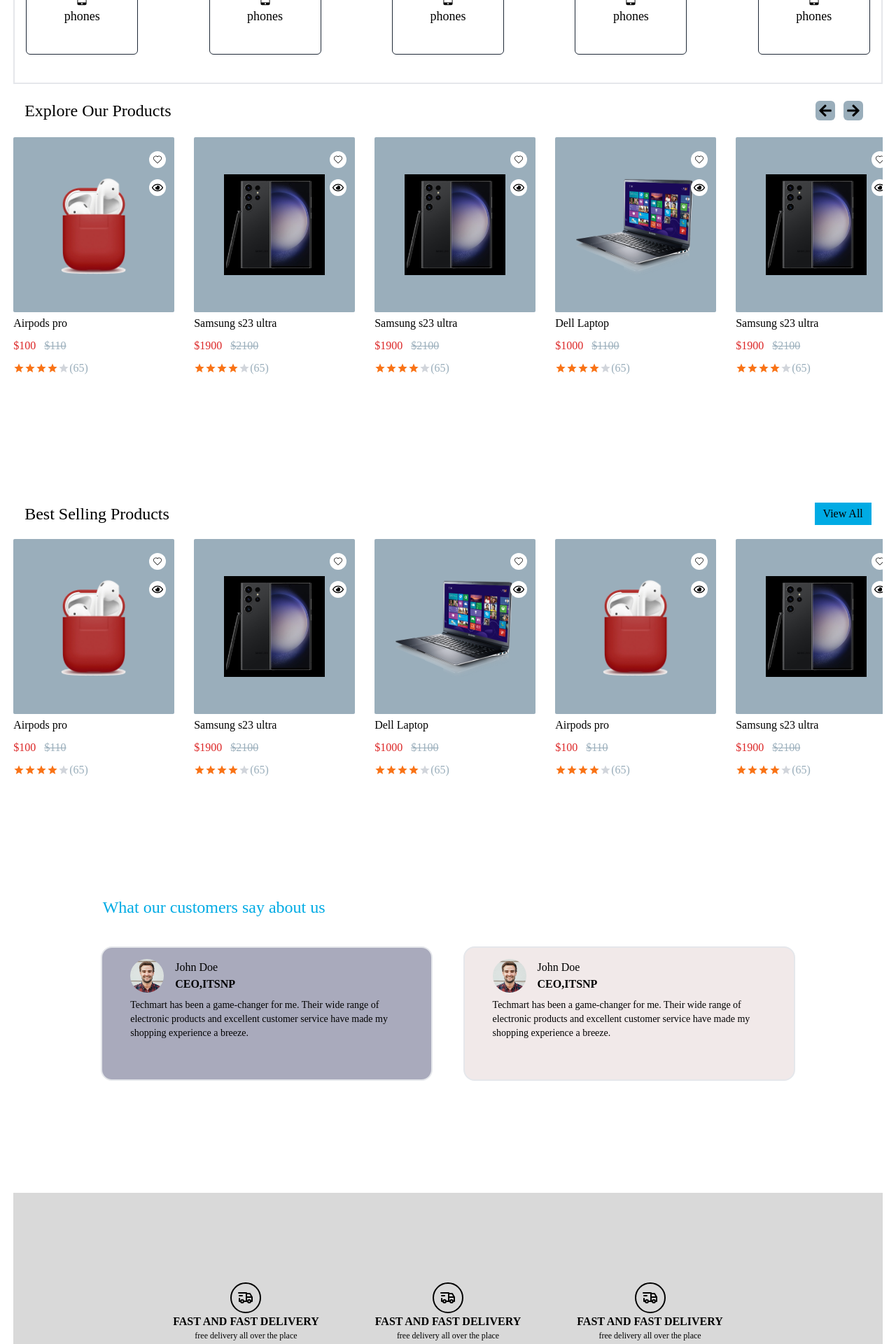
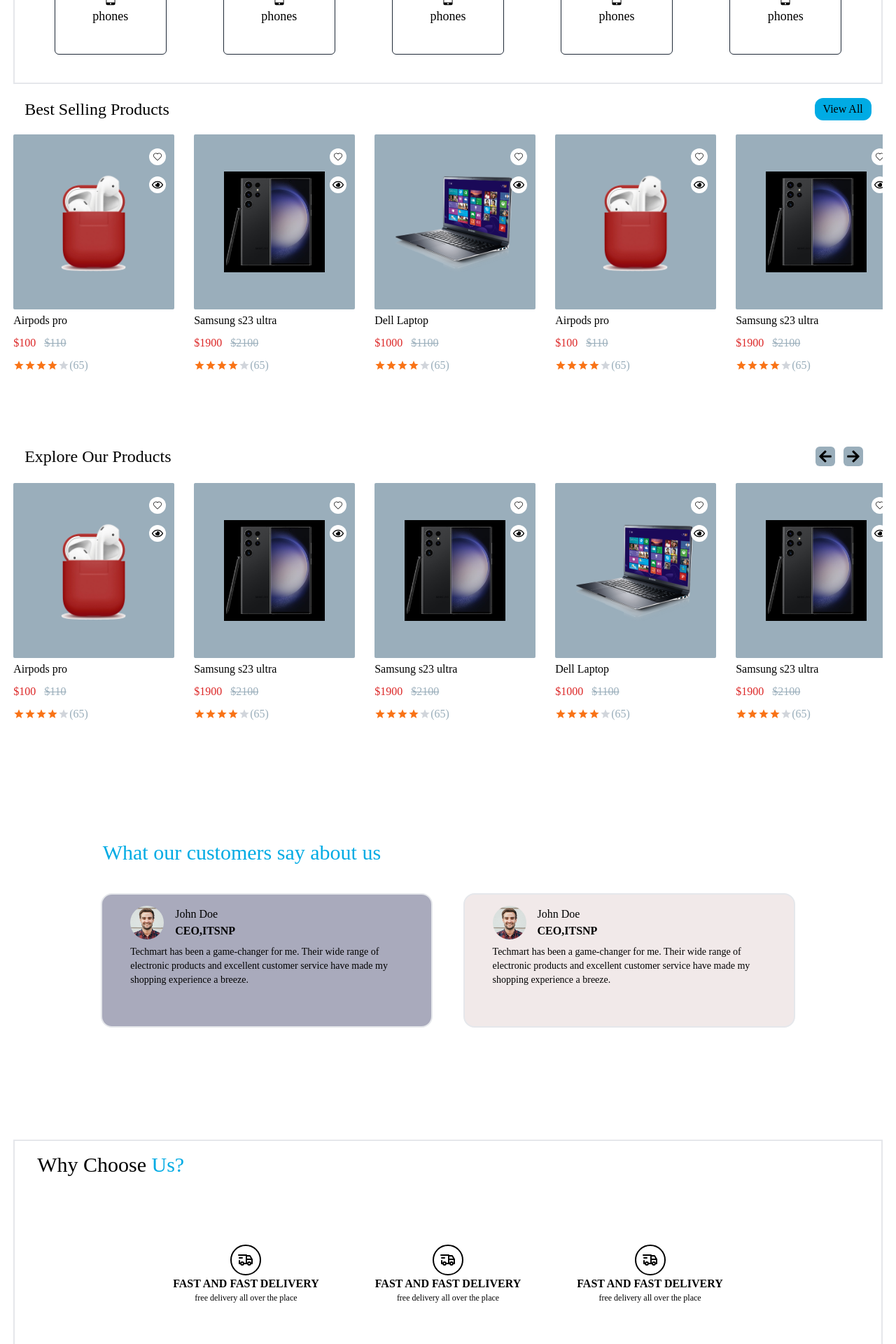
Before and after one commit to jivanaryal/E-commerce, a React (Vite) app in the folder frontend/: page / in a window 1280 px wide. Shown: the part 880-2800 px from the top of the page at 70% size. Built offline with nearby package versions, Linux system fonts and the light colour scheme; a web font is replaced by a local one.

Commit message:
last push

```diff
--- a/frontend/src/components/pages/homepage/BestSellingProduct.jsx
+++ b/frontend/src/components/pages/homepage/BestSellingProduct.jsx
@@ -69,7 +69,7 @@
       <div className="flex justify-between items-center mx-4 ">
         <div className="text-2xl">Best Selling Products</div>
         <div
-          className="bg-mainColor px-3 py-1 rounded- cursor-pointer"
+          className="bg-mainColor px-3 py-1 rounded-xl cursor-pointer"
           onClick={() => {
             navigate("/bestselling");
           }}
--- a/frontend/src/components/pages/homepage/Category.jsx
+++ b/frontend/src/components/pages/homepage/Category.jsx
@@ -34,7 +34,7 @@
             View all
           </button>
         </div>
-        <div className="content flex justify-between items-center   pt-10 ">
+        <div className="content flex justify-around items-center   pt-10 ">
           {CatContent.map((val, i) => {
             return (
               <div
--- a/frontend/src/components/pages/homepage/ExploreProducts.jsx
+++ b/frontend/src/components/pages/homepage/ExploreProducts.jsx
@@ -6,7 +6,7 @@
 import { MdOutlineStarPurple500 } from "react-icons/md";
 import { FaArrowLeft, FaArrowRight } from "react-icons/fa";
 
-import { useRef, useState } from "react";
+import { useRef } from "react";
 const ExploreProducts = () => {
   const ref = useRef(null);
   const handleScroll = (offset) => {
@@ -73,14 +73,14 @@
     },
   ];
   return (
-    <div className="bg-white pb-40 pt-5 ">
+    <div className="bg-white pb-10 pt-5 mt-10 ">
       <div className="flex justify-between items-center mx-4 ">
         <div className="text-2xl">Explore Our Products</div>
         <div className=" px-3 py-1 rounded-md flex gap-3 text-xl">
           <div
             className={`bg-thirdColor cursor-pointer p-1 rounded-md`}
             onClick={() => {
-              handleScroll(-300);
+              handleScroll(-250);
             }}
           >
             <FaArrowLeft />
@@ -88,7 +88,7 @@
           <div
             className="bg-thirdColor cursor-pointer p-1 rounded-md"
             onClick={() => {
-              handleScroll(300);
+              handleScroll(250);
             }}
           >
             <FaArrowRight />
--- a/frontend/src/components/pages/homepage/Services.jsx
+++ b/frontend/src/components/pages/homepage/Services.jsx
@@ -19,8 +19,11 @@
 
 const Services = () => {
   return (
-    <div className="py-32">
-      <div className="flex justify-center gap-20">
+    <div className=" bg-white mb-10 border-2">
+      <h1 className="text-3xl ml-4 p-4">
+        Why Choose <span className="text-mainColor">Us?</span>
+      </h1>
+      <div className="flex justify-center gap-20 py-20">
         {serviceItem.map((val, i) => {
           return (
             <div key={i} className="flex flex-col  items-center">
--- a/frontend/src/components/pages/homepage/Team.jsx
+++ b/frontend/src/components/pages/homepage/Team.jsx
@@ -47,25 +47,25 @@
 
 const Team = () => {
   return (
-    <div className="bg-mainColor p-10 rounded-md">
-      <h1 className="text-2xl  text-black ">Meet Our Team</h1>
+    <div className="bg-[#2b2b5c] p-10  rounded-md">
+      <h1 className="text-3xl  text-black ">Meet Our Team</h1>
       <p className="text-white text-lg pb-10 pt-4">
         Get to know the talented individuals behind our compnay
       </p>
-      <div className="grid grid-cols-4 place-items-center  gap-y-10">
+      <div className="grid grid-cols-4 place-items-center gap-10">
         {TeamDetails.map((val, i) => {
           return (
             <div
               key={i}
-              className="w-80 p-3 bg-white border-2 shadow-md flex flex-col items-center rounded-xl  outline-none hover:scale-105 transition-all duration-700 delay-100"
+              className="w-80 pt-6 pb-10 p-3 bg-white border-2 shadow-md flex flex-col items-center rounded-xl  outline-none hover:scale-105 transition-all duration-700 delay-100"
             >
               <img
                 src={val.photo}
                 alt="photo"
                 className=" w-full h-52 rounded-xl bg-red-500"
               />
-              <div className="name font-bold">{val.title}</div>
-              <div className="position items-start">{val.position}</div>
+              <div className="name font-bold ">{val.title}</div>
+              <div className="position text-gray-600">{val.position}</div>
               <div className="about text-sm px-2 pb-4">{val.about}</div>
             </div>
           );
--- a/frontend/src/components/pages/homepage/Testimonials.jsx
+++ b/frontend/src/components/pages/homepage/Testimonials.jsx
@@ -3,7 +3,7 @@
   return (
     <div className="bg-white">
       <div className="pt-32 pb-40 bg-white w-10/12 mx-auto ">
-        <h1 className="text-2xl text-mainColor ml-6 pb-10">
+        <h1 className="text-3xl text-mainColor ml-6 pb-10">
           What our customers say about us
         </h1>
         <div className="grid grid-cols-2 justify-center  place-items-center">
--- a/frontend/src/components/pages/homepage/index.jsx
+++ b/frontend/src/components/pages/homepage/index.jsx
@@ -8,12 +8,12 @@
 
 const index = () => {
   return (
-    <div className="bg-[#D9D9D9]">
+    <div className="bg-white">
       {/* This is the index page where we call all the homepage component */}
       <Slider />
       <Category />
+      <BestSellingProduct />
       <ExploreProducts />
-      <BestSellingProduct />
       <Testimonials />
       <Services />
       <Team />
--- a/frontend/src/hoc/Layout/Layout.jsx
+++ b/frontend/src/hoc/Layout/Layout.jsx
@@ -27,7 +27,7 @@
       >
         <Navbar />
       </div>
-      <div className="w-[97%] mx-auto bg-gray-800">
+      <div className="w-[97%] mx-auto bg-white">
         <Outlet />
       </div>
       <div>
--- a/frontend/src/index.css
+++ b/frontend/src/index.css
@@ -10,8 +10,6 @@
   transition: translate 1s ease-in-out;
 
 }
-
-
 
 body {
 font-family: "PT Serif Caption", serif;
@@ -38,11 +36,9 @@
 }
 body {
   overflow-y: scroll;
-
   font-family: "PT Serif Caption", serif;
   font-weight: 400;
   font-style: normal;
-
 
 
 }
```
